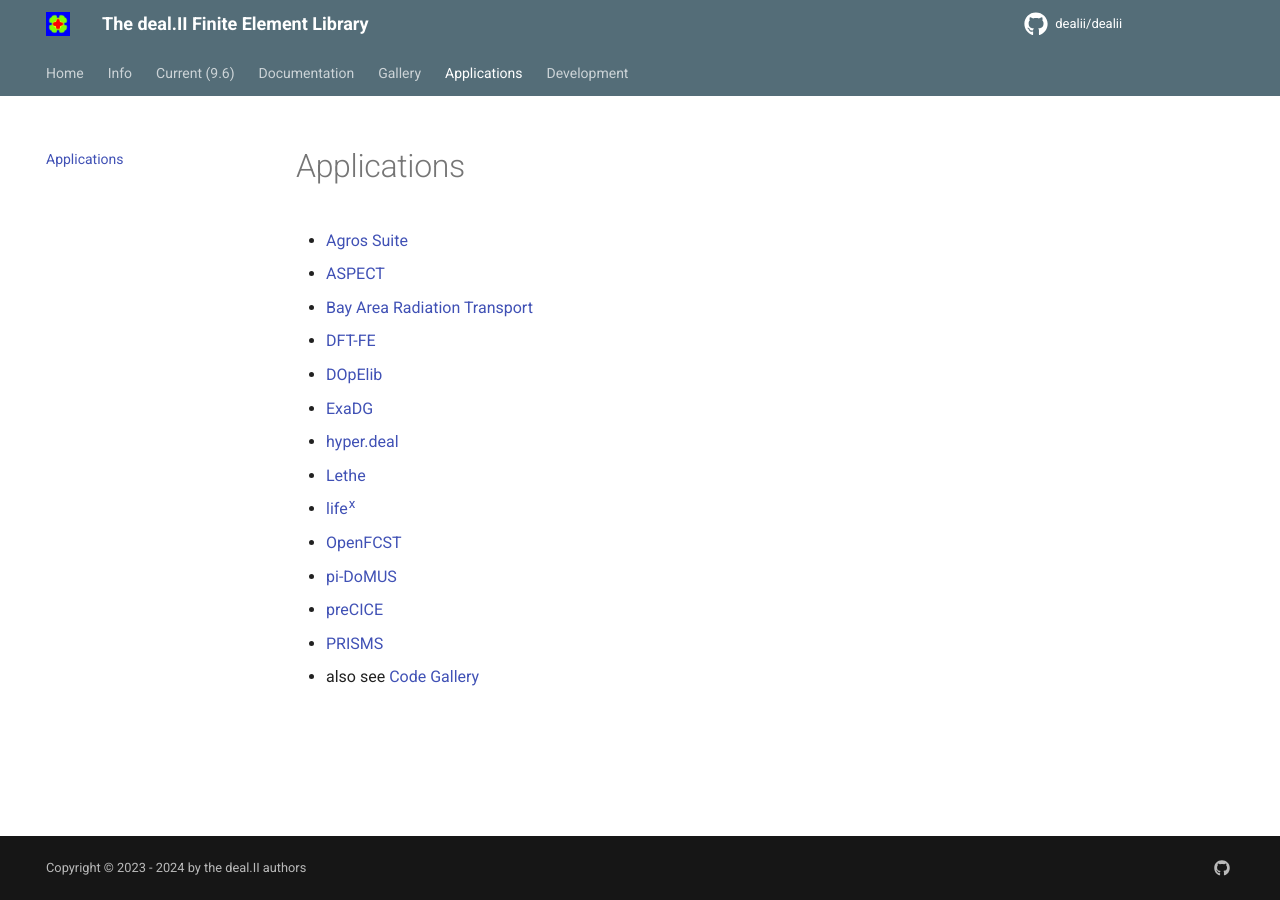
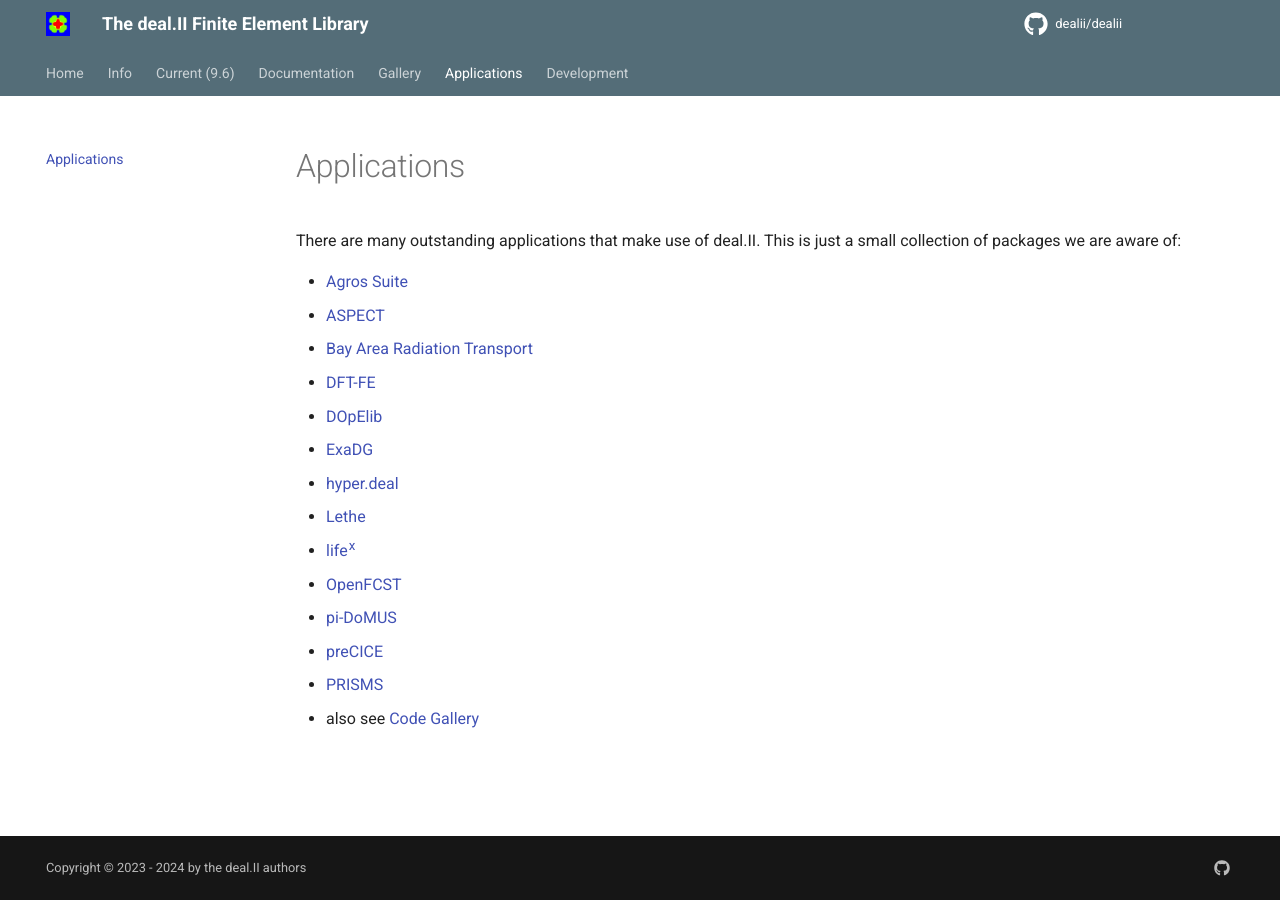
Before and after one commit to dealii/website, an MkDocs documentation site: the page built from docs/applications.md, in a window 1280 px wide. Built offline with MkDocs 1.6.1 and Material for MkDocs 9.7.7, drawn with Linux system fonts in a browser that asks for light colours; comment, search, counter and statistics services are not loaded.

Commit message:
Add news page and collapsible admonitions

```diff
--- a/docs/applications.md
+++ b/docs/applications.md
@@ -1,5 +1,7 @@
 Applications
 ============
+
+There are many outstanding applications that make use of deal.II. This is just a small collection of packages we are aware of:
 
 - [Agros Suite](http://www.agros2d.org/)
 - [ASPECT](https://aspect.geodynamics.org)
--- a/mkdocs.yml
+++ b/mkdocs.yml
@@ -7,6 +7,7 @@
   - index.md
   - Info:
     - About: ./about.md
+    - News: ./news.md
     - Help: ./help.md
     - FAQ: https://github.com/dealii/dealii/wiki/Frequently-Asked-Questions
     - Participate: participate.md
@@ -33,6 +34,7 @@
   - markdown_include.include:
       base_path: docs
   - admonition
+  - pymdownx.details
   - pymdownx.emoji:
       emoji_index: !!python/name:material.extensions.emoji.twemoji
       emoji_generator: !!python/name:material.extensions.emoji.to_svg
```
